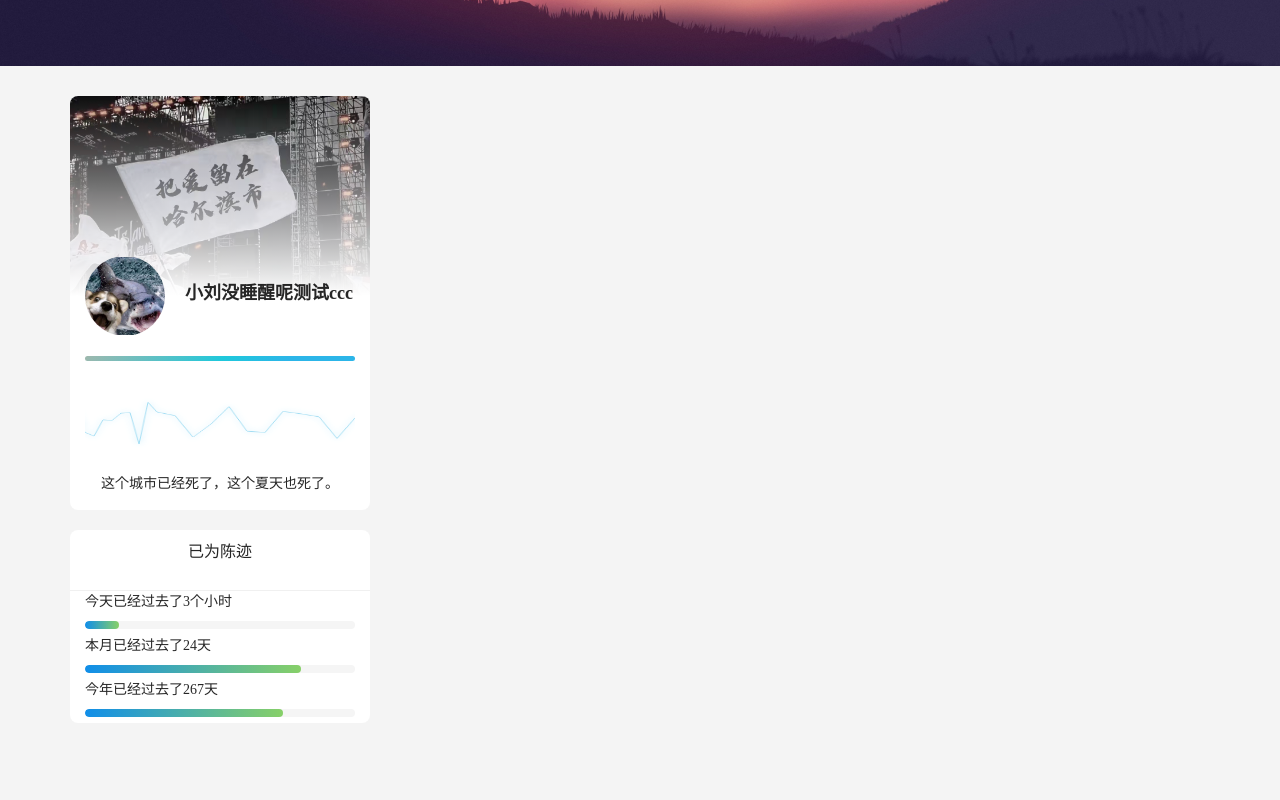
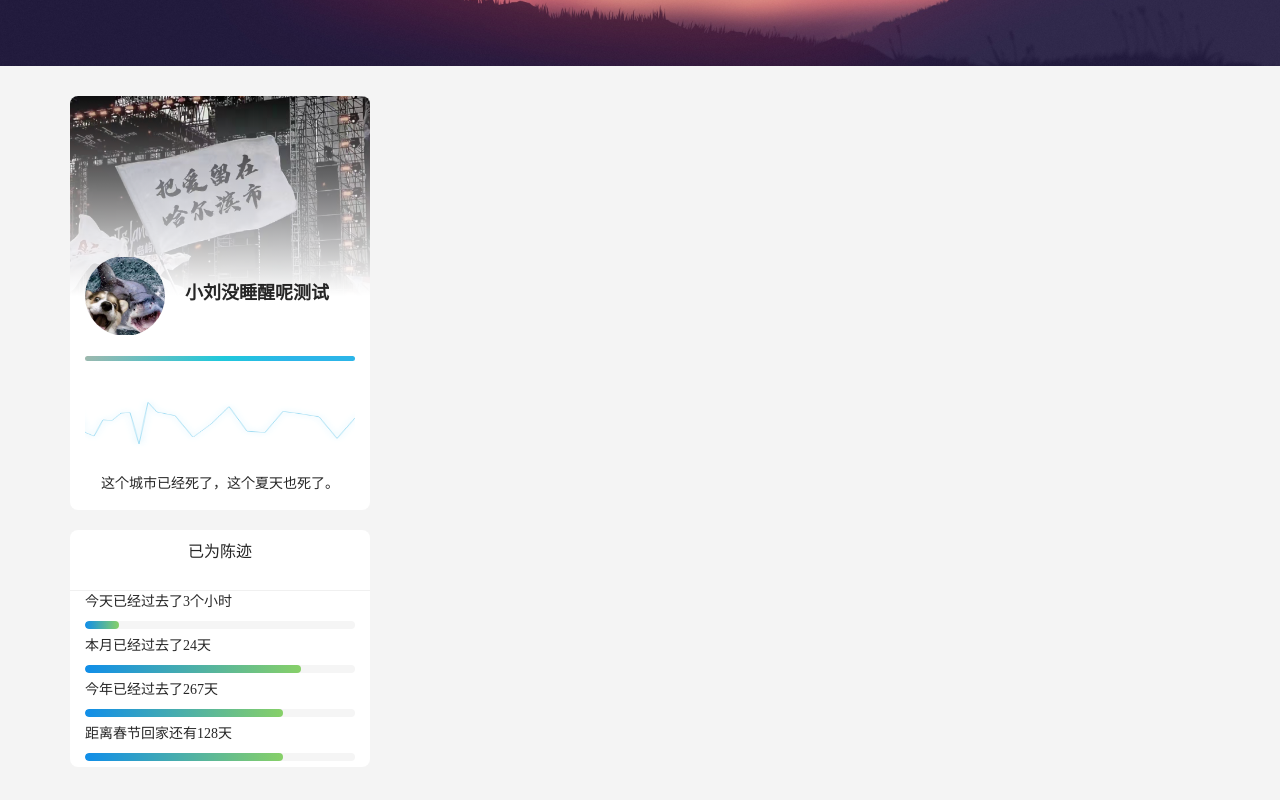
Before and after one commit to Aliuyanfeng/vue3-blogs, a Vue app: page /#/ in a window 1280 px wide. Shown: the part 534-1334 px from the top of the page. Built offline with nearby package versions, Linux system fonts and the light colour scheme.

Commit message:
feat：计算春节回家还有多少天

```diff
--- a/src/views/Home.vue
+++ b/src/views/Home.vue
@@ -15,7 +15,7 @@
         <div class="aside_bgc"></div>
         <div class="aside_avatar aside_box">
           <img src="@/assets/img/avatar/avatar.jpg" alt="" class="avatar" />
-          <span class="username">小刘没睡醒呢测试ccc</span>
+          <span class="username">小刘没睡醒呢测试</span>
         </div>
         <div class="aside_box">
           <canvas id="canvas" ref="canvas"></canvas>
@@ -66,7 +66,18 @@
               :show-info="false"
             />
           </li>
-          <li></li>
+          <li>
+            <p>距离春节回家还有{{fromHomeDay}}天</p>
+            <a-progress
+              :stroke-color="{
+                from: '#108ee9',
+                to: '#87d068',
+              }"
+              :percent="passDayByYearPer"
+              status="active"
+              :show-info="false"
+            />
+          </li>
         </ul>
       </div>
     </aside>
@@ -121,6 +132,9 @@ onMounted(() => {
     context.closePath();
   };
   setInterval(draw, 100);
+
+  // 计算距离春节还有多久
+  getFromHomeDay(thisYearDate.value)
 });
 
 
@@ -143,7 +157,7 @@ onMounted(() => {
   // 计算这个月过去了多少天
   const currentYear:number = new Date().getFullYear() //获取今年是几几年
 
-  var currentMonth:number = new Date().getMonth()  //获取月份
+  let currentMonth:number = new Date().getMonth()  //获取月份
       currentMonth += 1
 
   const passDay:number = new Date().getDate()  //本月是几号
@@ -187,8 +201,25 @@ onMounted(() => {
     numDayByYear.value = 365
   }
 
+  passDayByYearPer.value = (passDayByYear.value / numDayByYear.value) * 100
 
-  passDayByYearPer.value = (passDayByYear.value / numDayByYear.value) * 100
+  // 计算距离过年还有多少天
+  // 今年是2022-01-31过年
+
+  const thisYearDate = ref<String>('2022-01-31');  //今年春节的日期
+
+  const fromHomeDay = ref<number>(0);  //距离春节还有多少天
+
+  const getFromHomeDay = (data:any) => {
+
+    let endTime = new Date(data)
+    let nowTime = new Date()
+
+    let timeStamp = endTime.getTime() - nowTime.getTime()
+
+    fromHomeDay.value = Math.floor(timeStamp / 1000 / 60 / 60 / 24 )
+  }
+
 
 
 
```
